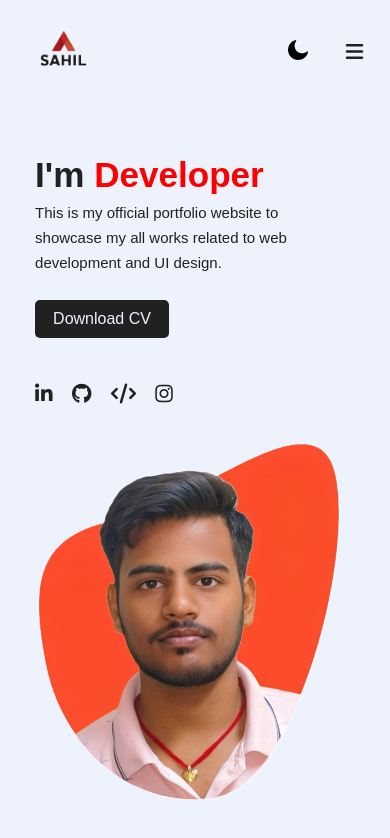
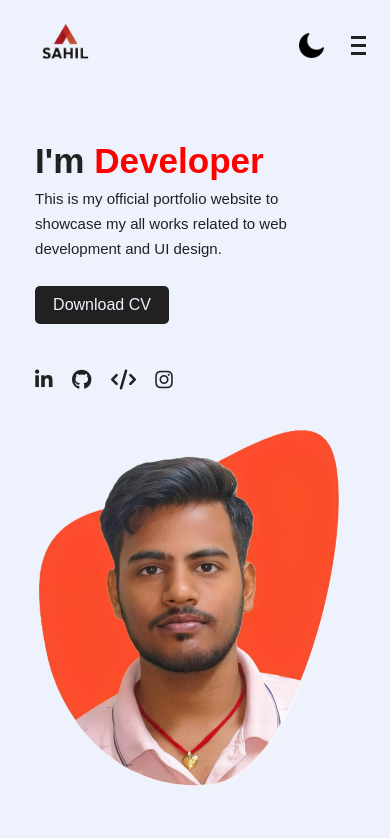
Before and after one commit to sahil-patel620/Portfolio, a plain HTML site: page index.html in a window 390 px wide. Drawn offline with nearby package versions, Linux system fonts and the light colour scheme.

Commit message:
portfolio updated

```diff
--- a/index.html
+++ b/index.html
@@ -3,46 +3,58 @@
   <head>
     <meta charset="UTF-8" />
     <meta name="viewport" content="width=device-width, initial-scale=1.0" />
-    <link rel="stylesheet" href="https://cdnjs.cloudflare.com/ajax/libs/font-awesome/6.7.2/css/all.min.css"/>
+    <link
+      rel="stylesheet"
+      href="https://cdnjs.cloudflare.com/ajax/libs/font-awesome/6.7.2/css/all.min.css"
+    />
     <link rel="stylesheet" href="styles.css" />
     <title>Sahil's Portfolio</title>
   </head>
-  <body >
+  <body>
     <header>
-      <nav class="nav-bar" >
-        <img src="assests/sahil-logo.png" class="logo" />
-        <div class="nav-links">
-          <ul>
-            <li><a href="" class="nav-links-opt">HOME</a></li>
-            <li><a href="" class="nav-links-opt">SKILLS</a></li>
-            <li><a href="" class="nav-links-opt">PROJECTS</a></li>
-            <li><a href="" class="nav-links-opt">CONTACT ME</a></li>
-            <li><a href=""><img src="assests/moon.png" id="icon"  class="nav-links-opt2"/></a></li>
-            <li><a href=""><i class="fa-solid fa-bars custom size" id="menu-icon"></i></a></li>
-          </ul>
-
+      <nav class="navbar">
+        <img src="assests/sahil-logo.png" class="nav-branding" />
+        <ul class="nav-menu">
+          <li class="nav-item"><a href="" class="nav-link">HOME</a></li>
+          <li class="nav-item"><a href="" class="nav-link">SKILLS</a></li>
+          <li class="nav-item"><a href="" class="nav-link">PROJECTS</a></li>
+          <li class="nav-item"><a href="" class="nav-link">CONTACT ME</a></li>
+        </ul>
+        <img src="assests/moon.png" id="icon" />
+        <div class="hamburger">
+          <span class="bar"></span>
+          <span class="bar"></span>
+          <span class="bar"></span>
         </div>
       </nav>
     </header>
     <main>
       <div class="info">
         <h1>I'm <span id="element"></span></h1>
-        <p> This is my official portfolio website to showcase my all works related to web<br/> development and UI design.</p>
-        <a href="assests/sahil-logo.png" download="" id="download-btn">Download CV</a>
+        <p>
+          This is my official portfolio website to showcase my all works related
+          to web<br />
+          development and UI design.
+        </p>
+        <a href="assests/sahil-logo.png" download="" id="download-btn"
+          >Download CV</a
+        >
 
         <div class="social-links">
           <a href=""><i class="fa-brands fa-linkedin-in"></i></a>
-          <a href="https://github.com/sahil-patel620"><i class="fa-brands fa-github"></i></a>
+          <a href="https://github.com/sahil-patel620"
+            ><i class="fa-brands fa-github"></i
+          ></a>
           <a href=""><i class="fa-solid fa-code"></i></a>
-          <a href="https://www.instagram.com/brknsahil/"><i class="fa-brands fa-instagram"></i></a>
+          <a href="https://www.instagram.com/brknsahil/"
+            ><i class="fa-brands fa-instagram"></i
+          ></a>
         </div>
       </div>
 
-      <div class="img-box" >
-        <img src="assests/pic2.png" alt="">
-
+      <div class="img-box">
+        <img src="assests/pic2.png" alt="" />
       </div>
-
     </main>
     <script src="https://unpkg.com/typed.js@2.1.0/dist/typed.umd.js"></script>
     <script src="script.js"></script>
--- a/script.js
+++ b/script.js
@@ -1,16 +1,17 @@
+// Typing Effect
 let typed = new Typed("#element", {
     strings: ["Sahil Patel", "Developer"],
     typeSpeed: 100,
     showCursor: false,
   });
 
-const body = document.querySelector("body");
+// Dark theme
+const body = document.querySelector("body")
 const icon = document.querySelector("#icon");
-const logo = document.querySelector(".logo");
+const logo = document.querySelector(".nav-branding");
 const menuBtn = document.querySelector("#menu-icon");
 
-icon.addEventListener("click",  (e) =>  {
-    e.preventDefault();
+icon.addEventListener("click",  () =>  {
   body.classList.toggle("dark-mode");
 
   if (body.classList.contains("dark-mode")) {
@@ -21,3 +22,21 @@ icon.addEventListener("click",  (e) =>  {
     logo.src = "assests/sahil-logo.png";
   }
 });
+
+
+
+// Responsive NavBar
+const hamburger = document.querySelector(".hamburger");
+const navMenu = document.querySelector(".nav-menu");
+const header = document.querySelector("header");
+
+hamburger.addEventListener("click", () => {
+    hamburger.classList.toggle("active");
+    navMenu.classList.toggle("active");
+    header.classList.toggle("active");
+});
+
+document.querySelectorAll(".nav-link").forEach(n => n.addEventListener("click", () => {
+    hamburger.classList.remove("active");
+    navMenu.classList.remove("active");
+}));
--- a/styles.css
+++ b/styles.css
@@ -19,59 +19,80 @@ body{
     background-color: var(--primary-color);
 }
 
-/* NavBar */
-.nav-bar{
-    width: 100vw;
-    height: 10vh;
+/* NavBar ******************************************************************************************/
+header{
+    background-color: var(--primary-color);
+}
+
+li{
+   list-style: none;
+}
+
+a{
+    color: var(--secondary-color);
+    text-decoration: none;
+}
+
+.navbar{
+    min-height: 70px;
     display: flex;
     justify-content: space-between;
     align-items: center;
-    background-color: var(--primary-color);
-    padding: 10px 0px;
+    padding: 0 24px;
 }
 
-.logo{
-    height: 50px;
-    margin-left: 20px;
-    padding: 20px ;
+.nav-menu{
+    display: flex;
+    justify-content: space-between;
+    align-items: center;
+    gap: 50px;
 }
 
-.nav-links ul {
-    list-style-type: none;
-    display: flex;
-    align-items: center;
-    margin-right: 3vw;
-    gap: 2vw;
+.nav-branding{
+    height: 50px;
+    margin-left: 2vw;
+    padding:20px 0 ;
+    cursor: pointer;
 }
 
-.nav-links ul li {
-    margin: 0 15px;
-}
-
-.nav-links ul li a{
-    text-decoration: none;
-    color: var(--secondary-color);
-    font-size: 16px;
+.nav-link{
+    transition: color 0.2s ease;
 
     &:hover{
         color: red;
+        border-bottom: 2px solid red;
+
     }
 }
 
 #icon{
-    width: 20px;
+    width: 25px;
+    /* padding: 0 24px; */
+    margin-right: 60px;
+    cursor: pointer;
 }
 
-#menu-icon{
-    font-size: 20px;
-    color: var(--secondary-color);
+.hamburger{
     display: none;
+    cursor: pointer;
 }
+
+.bar{
+    display: block;
+    width: 15px;
+    height: 3px;
+    margin: 5px auto;
+    -webkit-transition: all 0.3s ease-in-out;
+    transition: all 0.3s ease-in-out;
+    background-color: var(--secondary-color);
+}
+
+
+/* ************************************************************************************************** */
 
 /* main div */
 main{
     display: flex;
-    /* flex-wrap: wrap; */
 }
 
 .info{
@@ -145,16 +166,6 @@ span{
     main{
         flex-direction: column;
     }
-    #menu-icon{
-        display: block;
-    }
-
-    .logo{
-        padding:10px;
-    }
-    .nav-links-opt{
-        display: none;
-    }
 
     .img-box img{
         width: 80vw;
@@ -176,13 +187,64 @@ span{
     }
 
     /* Making responsive Navbar */
-    /* header.active{
-        background-color: #262626;
+    .hamburger{
+        display: block;
+    }
+
+    header.active{
+        background-color: var(--primary-color);
         position: fixed;
         width: 100%;
         top: 0;
         z-index: 1000;
-    }  */
+    }
+
+    .hamburger.active .bar:nth-child(2){
+        opacity: 0;
+    }
+
+    .hamburger.active .bar:nth-child(1){
+        transform: translateY(8px) rotate(45deg);
+    }
+
+    .hamburger.active .bar:nth-child(3){
+        transform: translateY(-8px) rotate(-45deg);
+    }
+
+    .nav-menu{
+        position: fixed;
+        left: -100%;
+        top: 70px;
+        gap: -0;
+        flex-direction: column;
+        background-color: var(--primary-color);
+        width: 100%;
+        text-align: center;
+        /* transition: 0.3s; */
+    }
+
+    .nav-item{
+        margin: 16px 0;
+    }
+
+    .nav-menu.active{
+        left: 0;
+    }
+
+    #icon{
+        align-items: right;
+    }
+
+    body.active {
+        overflow: hidden;
+    }
+
+    #icon {
+        align-items: right;
+        position: absolute;
+        top: 33px;
+        right: 1.5VW;
+    }
 }
 
 
```
